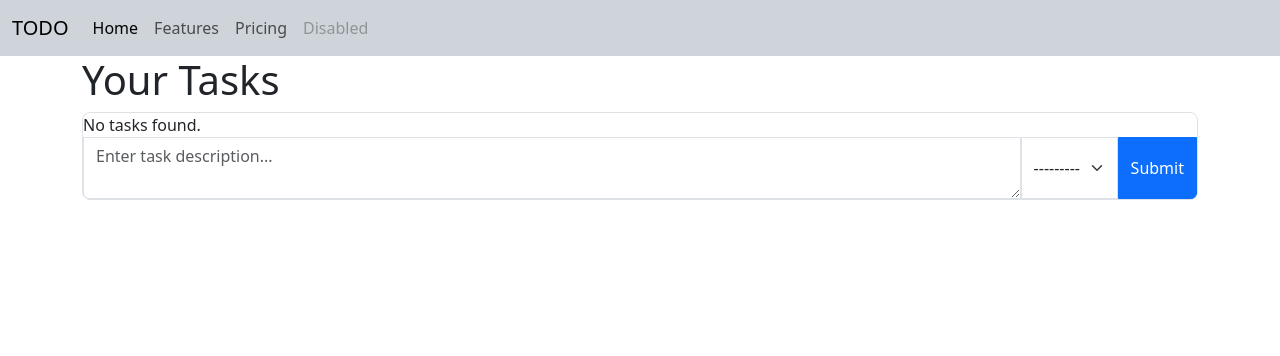
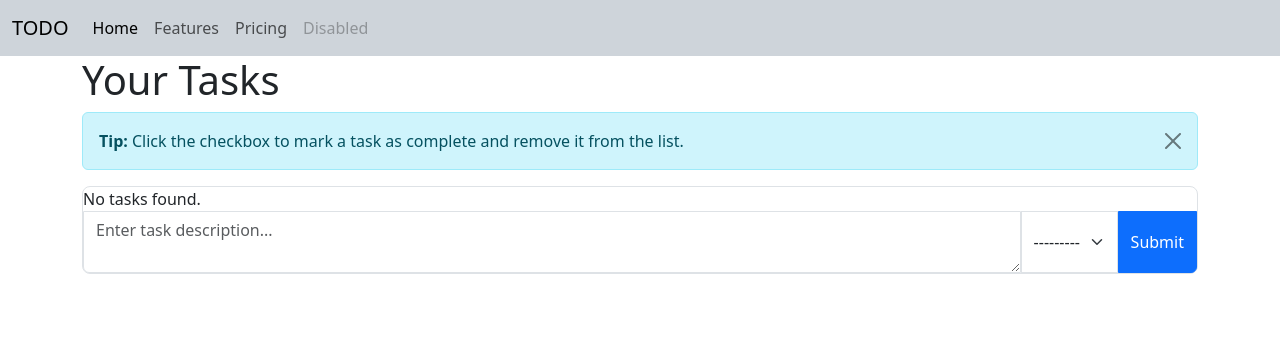
Before and after one commit to SharonRaja/todo, a Django app: page / in a window 1280 px wide. Shown: the top 356 px of the page. Run offline with Django 5.2, Linux system fonts and the light colour scheme; data that the repository does not hold is empty.

Commit message:
all the necessary opertion to add task and remove task using AJAX are implemented along  with the respective UI upgrades.

```diff
--- a/assets/todolist/js/todolist.js
+++ b/assets/todolist/js/todolist.js
@@ -1 +1,136 @@
-console.log("Todo list js loaded!!!")
+
+document.addEventListener('DOMContentLoaded', function() {
+    document.querySelector('.task-list-panel').addEventListener('change', function(e) {
+        if (e.target.classList.contains('custom-checkbox')) {
+            const checkbox = e.target;
+            // Correct ID parsing from checkbox element
+            const taskId = checkbox.id.split('-')[1]; // Changed from [1] to [2]
+
+            const taskElement = document.getElementById(`task-item-${taskId}`);
+            // Validate task ID
+            if (!taskId || isNaN(taskId)) {
+                console.error('Invalid task ID:', taskId);
+                checkbox.checked = false;
+                return;
+            }
+
+            fetch(`/task_complete/${taskId}/`, {
+                method: 'POST',
+                headers: {
+                    'X-CSRFToken': getCookie('csrftoken'),
+                    'Content-Type': 'application/json'
+                },
+                body: JSON.stringify({ is_done: true })
+            })
+            .then(response => {
+                if (!response.ok) throw new Error('Network response was not ok');
+                return response.json();
+            })
+            .then(data => {
+                if (data.status === 'success') {
+                    taskElement.style.opacity = '0';
+                    setTimeout(() => taskElement.remove(), 500);
+                }
+            })
+            .catch(error => {
+                console.error('Error:', error);
+                checkbox.checked = false;
+                alert('Failed to update task status');
+            });
+        }
+    });
+
+// AJAX to add new task
+document.getElementById('task-form').addEventListener('submit', function(e) {
+    // console.log('form sumitted')
+    e.preventDefault();
+    const form = e.target;
+    const formData = new FormData(form);
+
+    fetch(form.action, {
+        method: 'POST',
+        body: formData,
+        headers: {
+            'X-Requested-With': 'XMLHttpRequest',
+            'X-CSRFToken': '{{ csrf_token }}'
+        }
+    })
+    .then(response => response.json())
+    .then(data => {
+        // console.log('response data:', data)
+        if (data.status === 'success') {
+            // Add new task to list
+            const taskListPanel = document.querySelector('.task-list-panel');
+
+        // Check if "No tasks found" message exists and remove it
+        const noTasksMessage = taskListPanel.querySelector('.list-group-item:only-child');
+        if (noTasksMessage && noTasksMessage.textContent.trim() === 'No tasks found.') {
+            noTasksMessage.remove();
+        }
+
+        // console.log("Task data :", data.task)
+        // Create the new task HTML
+        const taskHTML = `
+            <li class="list-group-item p-0" id="task-item-${data.task.task_id}">
+                <div class="d-flex justify-content-between align-items-center">
+                    <div class="d-flex justify-content-between align-items-center">
+                        <div class="mb-0 border-end border-2 p-2">
+                            <input
+                                type="checkbox"
+                                class="form-check-input custom-checkbox"
+                                id="task-${data.task.task_id}"
+                                ${data.task.is_done ? 'checked' : ''}
+                                aria-label="Mark task ${data.task.task_id} as done"
+                                data-bs-toggle="tooltip"
+                                data-bs-title="Check to remove"
+                            >
+                        </div>
+                        <div class="me-2">
+                            <p class="ms-3 mb-0 task-text">${data.task.task_detail}</p>
+                        </div>
+                    </div>
+                    <div class="pe-3">
+                        ${data.task.tag ? `<span class="badge bg-secondary">${data.task.tag.tag_name}</span>` : ''}
+                    </div>
+                </div>
+            </li>
+        `;
+
+        // Add the new task to the task list
+        taskListPanel.insertAdjacentHTML('beforeend', taskHTML);
+
+            // Reset form
+            form.reset();
+            document.querySelector('.error-message').textContent = '';
+        } else {
+            // Show validation errors
+            const errors = JSON.parse(data.errors);
+            let errorText = '';
+            for (const field in errors) {
+                errorText += errors[field][0].message + '\n';
+            }
+            document.querySelector('.error-message').textContent = errorText;
+        }
+    })
+    .catch(error => console.error('Error:', error));
+});
+
+
+
+
+    // CSRF token helper function remains the same
+    function getCookie(name) {
+        let cookieValue = null;
+        if (document.cookie && document.cookie !== '') {
+            const cookies = document.cookie.split(';');
+            for (let i = 0; i < cookies.length; i++) {
+                const cookie = cookies[i].trim();
+                if (cookie.startsWith(name + '=')) {
+                    cookieValue = decodeURIComponent(cookie.substring(name.length + 1));
+                    break;
+                }
+            }
+        }
+        return cookieValue;
+    }
+});
--- a/templates/layout.html
+++ b/templates/layout.html
@@ -11,6 +11,15 @@
 
     <link href="https://cdn.jsdelivr.net/npm/bootstrap@5.3.5/dist/css/bootstrap.min.css" rel="stylesheet" integrity="sha384-SgOJa3DmI69IUzQ2PVdRZhwQ+dy64/BUtbMJw1MZ8t5HZApcHrRKUc4W0kG879m7" crossorigin="anonymous">
     <script src="https://cdn.jsdelivr.net/npm/bootstrap@5.3.5/dist/js/bootstrap.bundle.min.js" defer integrity="sha384-k6d4wzSIapyDyv1kpU366/PK5hCdSbCRGRCMv+eplOQJWyd1fbcAu9OCUj5zNLiq" crossorigin="anonymous"></script>
+    <script>
+      document.addEventListener('DOMContentLoaded', function () {
+        var tooltipTriggerList = [].slice.call(document.querySelectorAll('[data-bs-toggle="tooltip"]'));
+        tooltipTriggerList.map(function (tooltipTriggerEl) {
+            return new bootstrap.Tooltip(tooltipTriggerEl);
+        });
+    });
+
+    </script>
     {% block additional_js_css %}
 
     {% endblock additional_js_css %}
--- a/todolist/static/todolist/js/todolist.js
+++ b/todolist/static/todolist/js/todolist.js
@@ -42,7 +42,7 @@ document.addEventListener('DOMContentLoaded', function() {
 
 // AJAX to add new task
 document.getElementById('task-form').addEventListener('submit', function(e) {
-    console.log('form sumitted')
+    // console.log('form sumitted')
     e.preventDefault();
     const form = e.target;
     const formData = new FormData(form);
@@ -68,7 +68,7 @@ document.getElementById('task-form').addEventListener('submit', function(e) {
             noTasksMessage.remove();
         }
 
-        console.log("Task data :", data.task)
+        // console.log("Task data :", data.task)
         // Create the new task HTML
         const taskHTML = `
             <li class="list-group-item p-0" id="task-item-${data.task.task_id}">
@@ -81,6 +81,8 @@ document.getElementById('task-form').addEventListener('submit', function(e) {
                                 id="task-${data.task.task_id}"
                                 ${data.task.is_done ? 'checked' : ''}
                                 aria-label="Mark task ${data.task.task_id} as done"
+                                data-bs-toggle="tooltip"
+                                data-bs-title="Check to remove"
                             >
                         </div>
                         <div class="me-2">
--- a/todolist/templates/list_task.html
+++ b/todolist/templates/list_task.html
@@ -15,6 +15,10 @@
 {% block content %}
 
   <h1>Your Tasks</h1>
+  <div class="alert alert-info alert-dismissible fade show" role="alert">
+    <strong>Tip:</strong> Click the checkbox to mark a task as complete and remove it from the list.
+    <button type="button" class="btn-close" data-bs-dismiss="alert" aria-label="Close"></button>
+  </div>
   <div class="error-message text-danger mb-2"></div>
   <div class="border border-1 rounded-3">
     <div class="task-list-panel">
@@ -30,6 +34,8 @@
                 id="task-{{ task.task_id }}"
                 {% if task.is_done %}checked{% endif %}
                 aria-label="Mark task {{ task.id }} as done"
+                data-bs-toggle="tooltip"
+                data-bs-title="Check to remove"
               >
             </div>
             <div class="me-2">
--- a/todolist/views.py
+++ b/todolist/views.py
@@ -4,17 +4,21 @@ from .models import Task, Tag
 from django.contrib.auth.models import User
 from .forms import TaskForm
 from django.http import JsonResponse
+from django.shortcuts import render, redirect
+from .models import Task, Tag
+from .forms import TaskForm
+
+
 # Create your views here.
 def list_todo(request):
+    """View to list all tasks. Along with the form to add a new task."""
     tasks = Task.objects.filter(is_done=False)
     return render(request, "list_task.html", {
         'tasks': tasks,
         'form': TaskForm()  # Add form to context
     })
 
-from django.shortcuts import render, redirect
-from .models import Task, Tag
-from .forms import TaskForm
+
 
 def list_todo(request):
     """View to list all tasks. Along with the form to add a new task."""
@@ -68,7 +72,6 @@ def add_task(request):
 
         except Exception as e:
             if request.headers.get('X-Requested-With') == 'XMLHttpRequest':
-                print(e)
                 return JsonResponse({
                     'status': 'error',
                     'message': str(e)
@@ -83,8 +86,7 @@ def add_task(request):
 
 
 def task_complete(request, task_id):
-
-    print(task_id, request.user)
+    """ View to mark a task as complete. """
     if request.method == 'POST':
         try:
             if request.user.is_authenticated:
```
